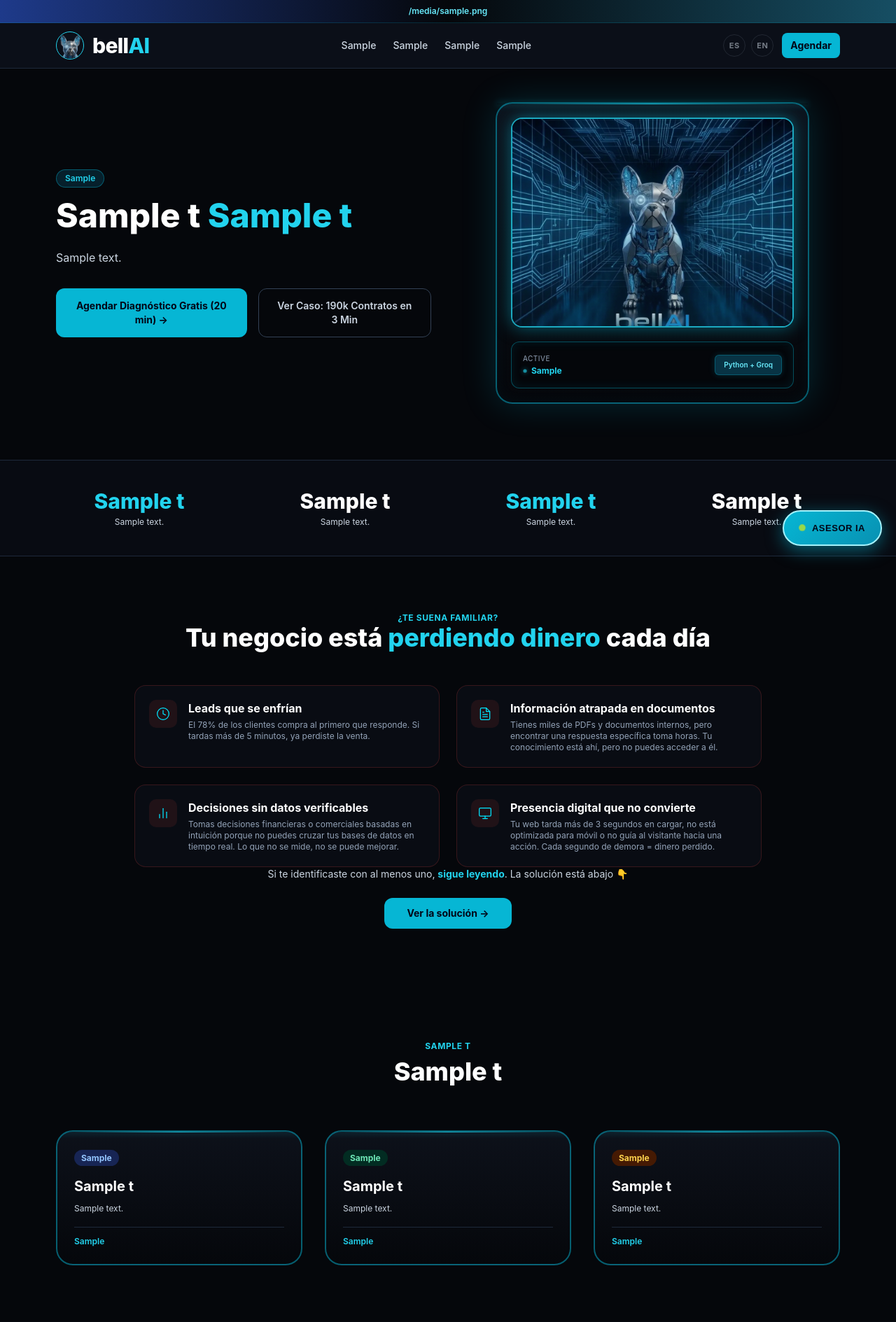
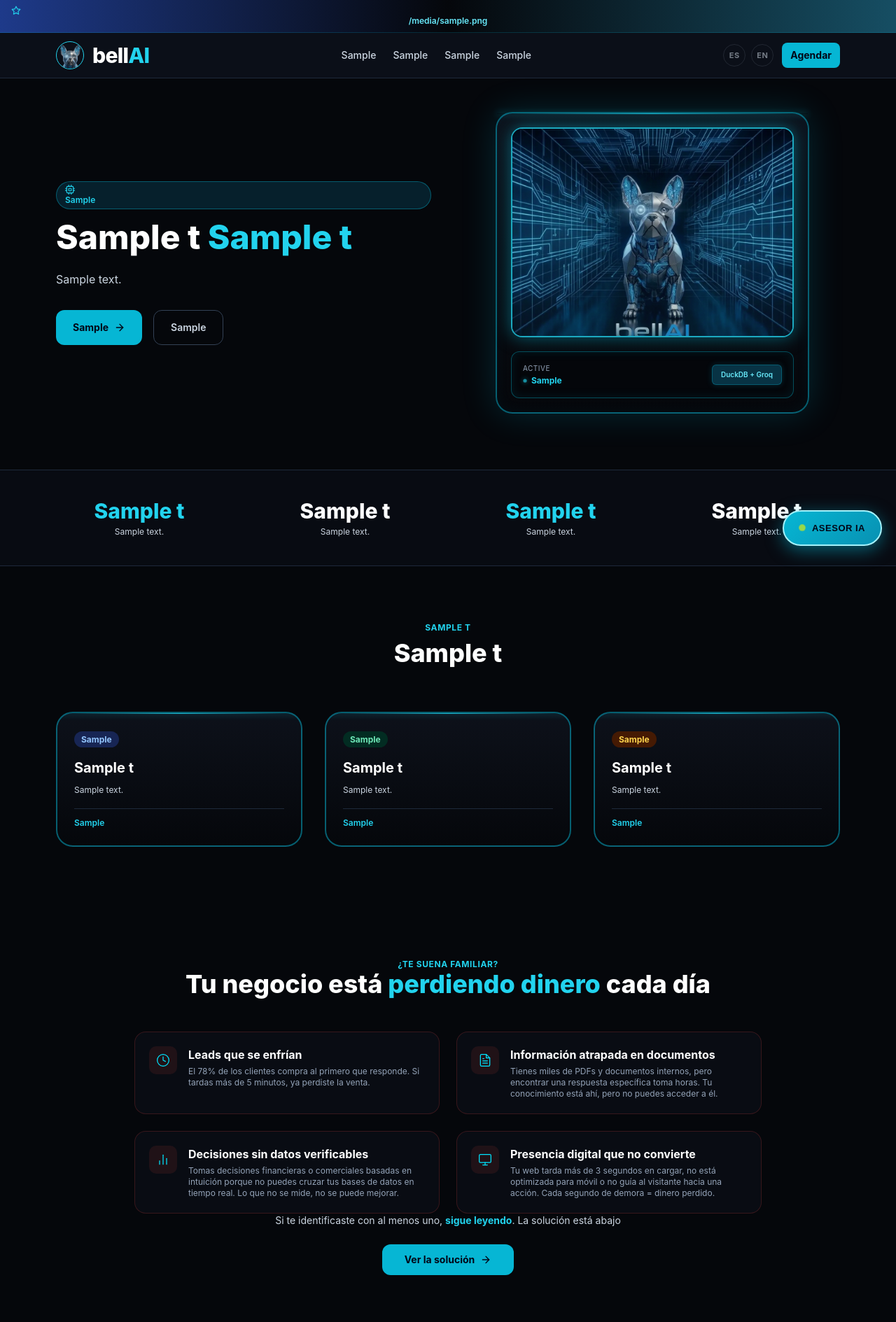
Before and after one commit to Danxaug/BellAI, a Python web app: template app/templates/index.html in a window 1280 px wide. Shown: the top 1889 px of the page at 70% size. Run offline with Jinja, Linux system fonts and the light colour scheme; the template is opened without the code that fills it: most values are stand-ins (such as "Sample title", 1, 10 or a date in 2020).

Commit message:
feat: fase 1 completa + limpieza de emojis y flechas

```diff
--- a/app/templates/index.html
+++ b/app/templates/index.html
@@ -95,9 +95,14 @@
 </head>
 <body class="bg-[#05070B] text-slate-100 font-sans overflow-x-hidden">
 
-    <!-- Announcement -->
+    <!-- Announcement (SIN EMOJI) -->
     <div class="bg-gradient-to-r from-blue-900 via-[#05070B] to-cyan-900 text-center py-2 px-4 text-xs font-semibold text-cyan-300 border-b border-cyan-500/20">
-        {{ t.banner_text }}
+        <span class="inline-flex items-center gap-2">
+            <svg xmlns="http://www.w3.org/2000/svg" width="14" height="14" viewBox="0 0 24 24" fill="none" stroke="#22d3ee" stroke-width="2" stroke-linecap="round" stroke-linejoin="round">
+                <path d="M12 2L15.09 8.26L22 9.27L17 14.14L18.18 21.02L12 17.77L5.82 21.02L7 14.14L2 9.27L8.91 8.26L12 2Z"></path>
+            </svg>
+            {{ t.banner_text }}
+        </span>
     </div>
 
     <!-- Nav -->
@@ -133,7 +138,7 @@
                    target="_blank" rel="noopener noreferrer"
                    class="btn-shimmer bg-cyan-500 hover:bg-cyan-400 text-slate-950 font-bold text-xs px-3 py-2 md:px-5 md:py-2.5 md:text-sm rounded-lg transition-all duration-300 hover:scale-105 hover:shadow-[0_0_20px_rgba(6,182,212,0.4)] focus-visible:ring-2 focus-visible:ring-cyan-300 whitespace-nowrap">
                     <span class="md:hidden">Agendar</span>
-                    <span class="hidden md:inline">Agendar Ahora</span>
+                    <span class="hidden md:inline">{{ t.nav_cta }}</span>
                 </a>
             </div>
         </div>
@@ -142,7 +147,20 @@
     <!-- Hero -->
     <section class="relative pt-12 pb-20 px-4 max-w-6xl mx-auto grid md:grid-cols-2 gap-12 items-center">
         <div data-aos="fade-right">
-            <div class="inline-block px-3 py-1 bg-cyan-950/60 border border-cyan-500/40 rounded-full text-cyan-400 text-xs font-semibold mb-4">
+            <!-- BADGE SIN EMOJI -->
+            <div class="inline-flex items-center gap-2 px-3 py-1 bg-cyan-950/60 border border-cyan-500/40 rounded-full text-cyan-400 text-xs font-semibold mb-4">
+                <svg xmlns="http://www.w3.org/2000/svg" width="14" height="14" viewBox="0 0 24 24" fill="none" stroke="#22d3ee" stroke-width="2" stroke-linecap="round" stroke-linejoin="round">
+                    <rect x="4" y="4" width="16" height="16" rx="2" ry="2"></rect>
+                    <rect x="9" y="9" width="6" height="6"></rect>
+                    <line x1="9" y1="1" x2="9" y2="4"></line>
+                    <line x1="15" y1="1" x2="15" y2="4"></line>
+                    <line x1="9" y1="20" x2="9" y2="23"></line>
+                    <line x1="15" y1="20" x2="15" y2="23"></line>
+                    <line x1="20" y1="9" x2="23" y2="9"></line>
+                    <line x1="20" y1="14" x2="23" y2="14"></line>
+                    <line x1="1" y1="9" x2="4" y2="9"></line>
+                    <line x1="1" y1="14" x2="4" y2="14"></line>
+                </svg>
                 {{ t.hero_badge }}
             </div>
             <h1 class="text-3xl md:text-5xl font-extrabold leading-tight text-white mb-6">
@@ -152,11 +170,17 @@
                 {{ t.hero_desc }}
             </p>
             <div class="flex flex-col sm:flex-row gap-4">
-                <a href="#contacto" class="btn-shimmer bg-cyan-500 text-slate-950 font-bold px-6 py-3.5 rounded-xl text-center text-sm hover:bg-cyan-400 focus-visible:ring-2 focus-visible:ring-cyan-300 transition-colors duration-300">
-                    Agendar Diagnóstico Gratis (20 min) →
+                <!-- BOTÓN PRIMARIO CON FLECHA SVG -->
+                <a href="#contacto" class="btn-shimmer inline-flex items-center gap-2 bg-cyan-500 text-slate-950 font-bold px-6 py-3.5 rounded-xl text-center text-sm hover:bg-cyan-400 focus-visible:ring-2 focus-visible:ring-cyan-300 transition-colors duration-300">
+                    {{ t.hero_cta_1 }}
+                    <svg xmlns="http://www.w3.org/2000/svg" width="16" height="16" viewBox="0 0 24 24" fill="none" stroke="currentColor" stroke-width="2" stroke-linecap="round" stroke-linejoin="round">
+                        <line x1="5" y1="12" x2="19" y2="12"></line>
+                        <polyline points="12 5 19 12 12 19"></polyline>
+                    </svg>
                 </a>
+                <!-- BOTÓN SECUNDARIO -->
                 <a href="#casos" class="border border-slate-700 hover:border-cyan-500 text-slate-300 font-semibold px-6 py-3.5 rounded-xl text-center text-sm transition focus-visible:ring-2 focus-visible:ring-cyan-300">
-                    Ver Caso: 190k Contratos en 3 Min
+                    {{ t.hero_cta_2 }}
                 </a>
             </div>
         </div>
@@ -175,7 +199,7 @@
                             {{ t.active_agent }}
                         </p>
                     </div>
-                    <span class="text-[10px] font-semibold bg-cyan-950 text-cyan-300 px-3 py-1.5 rounded-md border border-cyan-500/30 shadow-[0_0_10px_rgba(6,182,212,0.2)]">Python + Groq</span>
+                    <span class="text-[10px] font-semibold bg-cyan-950 text-cyan-300 px-3 py-1.5 rounded-md border border-cyan-500/30 shadow-[0_0_10px_rgba(6,182,212,0.2)]">DuckDB + Groq</span>
                 </div>
             </div>
         </div>
@@ -190,88 +214,6 @@
             <div><p class="text-2xl md:text-3xl font-extrabold text-white">{{ t.stat_4_title }}</p><p class="text-xs text-slate-300 mt-1">{{ t.stat_4_desc }}</p></div>
         </div>
     </section>
-
-    <!-- SECCIÓN: EL DOLOR -->
-<section class="py-20 px-4 bg-[#05070B]">
-    <div class="max-w-4xl mx-auto">
-        <div class="text-center mb-12" data-aos="fade-up">
-            <h2 class="text-xs font-bold text-cyan-400 tracking-wider uppercase mb-3">¿Te suena familiar?</h2>
-            <h3 class="text-2xl md:text-4xl font-extrabold text-white">
-                Tu negocio está <span class="text-cyan-400">perdiendo dinero</span> cada día
-            </h3>
-        </div>
-
-        <div class="grid md:grid-cols-2 gap-6">
-            <!-- Dolor 1: Leads que se enfrían (Bellai Flow) -->
-            <div class="pain-item" data-aos="fade-right" data-aos-delay="100">
-                <div class="pain-icon">
-                    <svg xmlns="http://www.w3.org/2000/svg" width="20" height="20" viewBox="0 0 24 24" fill="none" stroke="#00e5ff" stroke-width="1.5" stroke-linecap="round" stroke-linejoin="round">
-                        <circle cx="12" cy="12" r="10"></circle>
-                        <polyline points="12 6 12 12 16 14"></polyline>
-                    </svg>
-                </div>
-                <div>
-                    <h4 class="text-base font-bold text-white mb-1">Leads que se enfrían</h4>
-                    <p class="text-xs text-slate-400">El 78% de los clientes compra al primero que responde. Si tardas más de 5 minutos, ya perdiste la venta.</p>
-                </div>
-            </div>
-
-            <!-- Dolor 2: Información atrapada (Bellai Core - RAG) -->
-            <div class="pain-item" data-aos="fade-left" data-aos-delay="200">
-                <div class="pain-icon">
-                    <svg xmlns="http://www.w3.org/2000/svg" width="20" height="20" viewBox="0 0 24 24" fill="none" stroke="#00e5ff" stroke-width="1.5" stroke-linecap="round" stroke-linejoin="round">
-                        <path d="M14 2H6a2 2 0 0 0-2 2v16a2 2 0 0 0 2 2h12a2 2 0 0 0 2-2V8z"></path>
-                        <polyline points="14 2 14 8 20 8"></polyline>
-                        <line x1="16" y1="13" x2="8" y2="13"></line>
-                        <line x1="16" y1="17" x2="8" y2="17"></line>
-                        <polyline points="10 9 9 9 8 9"></polyline>
-                    </svg>
-                </div>
-                <div>
-                    <h4 class="text-base font-bold text-white mb-1">Información atrapada en documentos</h4>
-                    <p class="text-xs text-slate-400">Tienes miles de PDFs y documentos internos, pero encontrar una respuesta específica toma horas. Tu conocimiento está ahí, pero no puedes acceder a él.</p>
-                </div>
-            </div>
-
-            <!-- Dolor 3: Decisiones sin datos (Bellai Guard - Analítica) -->
-            <div class="pain-item" data-aos="fade-right" data-aos-delay="300">
-                <div class="pain-icon">
-                    <svg xmlns="http://www.w3.org/2000/svg" width="20" height="20" viewBox="0 0 24 24" fill="none" stroke="#00e5ff" stroke-width="1.5" stroke-linecap="round" stroke-linejoin="round">
-                        <line x1="18" y1="20" x2="18" y2="10"></line>
-                        <line x1="12" y1="20" x2="12" y2="4"></line>
-                        <line x1="6" y1="20" x2="6" y2="14"></line>
-                    </svg>
-                </div>
-                <div>
-                    <h4 class="text-base font-bold text-white mb-1">Decisiones sin datos verificables</h4>
-                    <p class="text-xs text-slate-400">Tomas decisiones financieras o comerciales basadas en intuición porque no puedes cruzar tus bases de datos en tiempo real. Lo que no se mide, no se puede mejorar.</p>
-                </div>
-            </div>
-
-            <!-- Dolor 4: Web que no convierte (Bellai Web) -->
-            <div class="pain-item" data-aos="fade-left" data-aos-delay="400">
-                <div class="pain-icon">
-                    <svg xmlns="http://www.w3.org/2000/svg" width="20" height="20" viewBox="0 0 24 24" fill="none" stroke="#00e5ff" stroke-width="1.5" stroke-linecap="round" stroke-linejoin="round">
-                        <rect x="2" y="3" width="20" height="14" rx="2" ry="2"></rect>
-                        <line x1="8" y1="21" x2="16" y2="21"></line>
-                        <line x1="12" y1="17" x2="12" y2="21"></line>
-                    </svg>
-                </div>
-                <div>
-                    <h4 class="text-base font-bold text-white mb-1">Presencia digital que no convierte</h4>
-                    <p class="text-xs text-slate-400">Tu web tarda más de 3 segundos en cargar, no está optimizada para móvil o no guía al visitante hacia una acción. Cada segundo de demora = dinero perdido.</p>
-                </div>
-            </div>
-        </div>
-
-        <div class="text-center mt-12" data-aos="fade-up">
-            <p class="text-sm text-slate-300 mb-6">Si te identificaste con al menos uno, <span class="text-cyan-400 font-bold">sigue leyendo</span>. La solución está abajo 👇</p>
-            <a href="#servicios" class="btn-shimmer inline-block bg-cyan-500 text-slate-950 font-bold px-8 py-3 rounded-xl text-sm hover:bg-cyan-400 transition-all duration-300 hover:scale-105">
-                Ver la solución →
-            </a>
-        </div>
-    </div>
-</section>
 
     <!-- Casos -->
     <section id="casos" class="py-20 px-4 max-w-6xl mx-auto">
@@ -319,6 +261,92 @@
         </div>
     </section>
 
+    <!-- SECCIÓN: EL DOLOR (CON SVGs, SIN EMOJIS) -->
+    <section class="py-20 px-4 bg-[#05070B]">
+        <div class="max-w-4xl mx-auto">
+            <div class="text-center mb-12" data-aos="fade-up">
+                <h2 class="text-xs font-bold text-cyan-400 tracking-wider uppercase mb-3">¿Te suena familiar?</h2>
+                <h3 class="text-2xl md:text-4xl font-extrabold text-white">
+                    Tu negocio está <span class="text-cyan-400">perdiendo dinero</span> cada día
+                </h3>
+            </div>
+
+            <div class="grid md:grid-cols-2 gap-6">
+                <!-- Dolor 1: Leads que se enfrían -->
+                <div class="pain-item" data-aos="fade-right" data-aos-delay="100">
+                    <div class="pain-icon">
+                        <svg xmlns="http://www.w3.org/2000/svg" width="20" height="20" viewBox="0 0 24 24" fill="none" stroke="#00e5ff" stroke-width="1.5" stroke-linecap="round" stroke-linejoin="round">
+                            <circle cx="12" cy="12" r="10"></circle>
+                            <polyline points="12 6 12 12 16 14"></polyline>
+                        </svg>
+                    </div>
+                    <div>
+                        <h4 class="text-base font-bold text-white mb-1">Leads que se enfrían</h4>
+                        <p class="text-xs text-slate-400">El 78% de los clientes compra al primero que responde. Si tardas más de 5 minutos, ya perdiste la venta.</p>
+                    </div>
+                </div>
+
+                <!-- Dolor 2: Información atrapada -->
+                <div class="pain-item" data-aos="fade-left" data-aos-delay="200">
+                    <div class="pain-icon">
+                        <svg xmlns="http://www.w3.org/2000/svg" width="20" height="20" viewBox="0 0 24 24" fill="none" stroke="#00e5ff" stroke-width="1.5" stroke-linecap="round" stroke-linejoin="round">
+                            <path d="M14 2H6a2 2 0 0 0-2 2v16a2 2 0 0 0 2 2h12a2 2 0 0 0 2-2V8z"></path>
+                            <polyline points="14 2 14 8 20 8"></polyline>
+                            <line x1="16" y1="13" x2="8" y2="13"></line>
+                            <line x1="16" y1="17" x2="8" y2="17"></line>
+                            <polyline points="10 9 9 9 8 9"></polyline>
+                        </svg>
+                    </div>
+                    <div>
+                        <h4 class="text-base font-bold text-white mb-1">Información atrapada en documentos</h4>
+                        <p class="text-xs text-slate-400">Tienes miles de PDFs y documentos internos, pero encontrar una respuesta específica toma horas. Tu conocimiento está ahí, pero no puedes acceder a él.</p>
+                    </div>
+                </div>
+
+                <!-- Dolor 3: Decisiones sin datos -->
+                <div class="pain-item" data-aos="fade-right" data-aos-delay="300">
+                    <div class="pain-icon">
+                        <svg xmlns="http://www.w3.org/2000/svg" width="20" height="20" viewBox="0 0 24 24" fill="none" stroke="#00e5ff" stroke-width="1.5" stroke-linecap="round" stroke-linejoin="round">
+                            <line x1="18" y1="20" x2="18" y2="10"></line>
+                            <line x1="12" y1="20" x2="12" y2="4"></line>
+                            <line x1="6" y1="20" x2="6" y2="14"></line>
+                        </svg>
+                    </div>
+                    <div>
+                        <h4 class="text-base font-bold text-white mb-1">Decisiones sin datos verificables</h4>
+                        <p class="text-xs text-slate-400">Tomas decisiones financieras o comerciales basadas en intuición porque no puedes cruzar tus bases de datos en tiempo real. Lo que no se mide, no se puede mejorar.</p>
+                    </div>
+                </div>
+
+                <!-- Dolor 4: Web que no convierte -->
+                <div class="pain-item" data-aos="fade-left" data-aos-delay="400">
+                    <div class="pain-icon">
+                        <svg xmlns="http://www.w3.org/2000/svg" width="20" height="20" viewBox="0 0 24 24" fill="none" stroke="#00e5ff" stroke-width="1.5" stroke-linecap="round" stroke-linejoin="round">
+                            <rect x="2" y="3" width="20" height="14" rx="2" ry="2"></rect>
+                            <line x1="8" y1="21" x2="16" y2="21"></line>
+                            <line x1="12" y1="17" x2="12" y2="21"></line>
+                        </svg>
+                    </div>
+                    <div>
+                        <h4 class="text-base font-bold text-white mb-1">Presencia digital que no convierte</h4>
+                        <p class="text-xs text-slate-400">Tu web tarda más de 3 segundos en cargar, no está optimizada para móvil o no guía al visitante hacia una acción. Cada segundo de demora = dinero perdido.</p>
+                    </div>
+                </div>
+            </div>
+
+            <div class="text-center mt-12" data-aos="fade-up">
+                <p class="text-sm text-slate-300 mb-6">Si te identificaste con al menos uno, <span class="text-cyan-400 font-bold">sigue leyendo</span>. La solución está abajo</p>
+                <a href="#servicios" class="btn-shimmer inline-flex items-center gap-2 bg-cyan-500 text-slate-950 font-bold px-8 py-3 rounded-xl text-sm hover:bg-cyan-400 transition-all duration-300 hover:scale-105">
+                    Ver la solución
+                    <svg xmlns="http://www.w3.org/2000/svg" width="16" height="16" viewBox="0 0 24 24" fill="none" stroke="currentColor" stroke-width="2" stroke-linecap="round" stroke-linejoin="round">
+                        <line x1="5" y1="12" x2="19" y2="12"></line>
+                        <polyline points="12 5 19 12 12 19"></polyline>
+                    </svg>
+                </a>
+            </div>
+        </div>
+    </section>
+
     <!-- Servicios -->
     <section id="servicios" class="py-20 bg-[#0D111A]/30 px-4">
         <div class="max-w-6xl mx-auto">
@@ -328,7 +356,7 @@
             </div>
             <div class="grid md:grid-cols-3 gap-8">
 
-                <!-- Servicio 1: Bellai Web & Captación -->
+                <!-- Servicio 1 -->
                 <div class="service-card" data-aos="fade-up" data-aos-delay="100">
                     <div class="service-icon-wrapper">
                         <span class="service-number">01</span>
@@ -338,7 +366,7 @@
                             <line x1="12" y1="17" x2="12" y2="21"></line>
                         </svg>
                     </div>
-                    <h4 class="text-xl font-bold text-white mb-2">Bellai Web & Captación</h4>
+                    <h4 class="text-xl font-bold text-white mb-2">{{ t.service_1_title }}</h4>
                     <p class="text-xs text-cyan-400 font-bold mb-3">Fundación Digital de Alta Conversión</p>
                     <p class="text-xs text-slate-400 mb-4 italic">Ideal para: Empresas, clínicas, constructoras y firmas que necesitan proyectar autoridad inmediata.</p>
                     <ul class="text-xs text-slate-300 space-y-2">
@@ -351,7 +379,7 @@
                     </div>
                 </div>
 
-                <!-- Servicio 2: Bellai Flow -->
+                <!-- Servicio 2 -->
                 <div class="service-card" data-aos="fade-up" data-aos-delay="200">
                     <div class="service-icon-wrapper">
                         <span class="service-number">02</span>
@@ -360,7 +388,7 @@
                             <path d="M19.4 15a1.65 1.65 0 0 0 .33 1.82l.06.06a2 2 0 0 1 0 2.83 2 2 0 0 1-2.83 0l-.06-.06a1.65 1.65 0 0 0-1.82-.33 1.65 1.65 0 0 0-1 1.51V21a2 2 0 0 1-2 2 2 2 0 0 1-2-2v-.09A1.65 1.65 0 0 0 9 19.4a1.65 1.65 0 0 0-1.82.33l-.06.06a2 2 0 0 1-2.83 0 2 2 0 0 1 0-2.83l.06-.06a1.65 1.65 0 0 0 .33-1.82 1.65 1.65 0 0 0-1.51-1H3a2 2 0 0 1-2-2 2 2 0 0 1 2-2h.09A1.65 1.65 0 0 0 4.6 9a1.65 1.65 0 0 0-.33-1.82l-.06-.06a2 2 0 0 1 0-2.83 2 2 0 0 1 2.83 0l.06.06a1.65 1.65 0 0 0 1.82.33H9a1.65 1.65 0 0 0 1-1.51V3a2 2 0 0 1 2-2 2 2 0 0 1 2 2v.09a1.65 1.65 0 0 0 1 1.51 1.65 1.65 0 0 0 1.82-.33l.06-.06a2 2 0 0 1 2.83 0 2 2 0 0 1 0 2.83l-.06.06a1.65 1.65 0 0 0-.33 1.82V9a1.65 1.65 0 0 0 1.51 1H21a2 2 0 0 1 2 2 2 2 0 0 1-2 2h-.09a1.65 1.65 0 0 0-1.51 1z"></path>
                         </svg>
                     </div>
-                    <h4 class="text-xl font-bold text-white mb-2">Bellai Flow</h4>
+                    <h4 class="text-xl font-bold text-white mb-2">{{ t.service_2_title }}</h4>
                     <p class="text-xs text-blue-400 font-bold mb-3">Embudos Comerciales y Operación Autónoma 24/7</p>
                     <p class="text-xs text-slate-400 mb-4 italic">Ideal para: Negocios con alto flujo de mensajes que necesitan calificar leads sin saturar a su equipo.</p>
                     <ul class="text-xs text-slate-300 space-y-2">
@@ -373,7 +401,7 @@
                     </div>
                 </div>
 
-                <!-- Servicio 3: Bellai Core & Guard -->
+                <!-- Servicio 3 -->
                 <div class="service-card" data-aos="fade-up" data-aos-delay="300">
                     <div class="service-icon-wrapper">
                         <span class="service-number">03</span>
@@ -382,7 +410,7 @@
                             <path d="M14.5 2A2.5 2.5 0 0 0 12 4.5v15a2.5 2.5 0 0 0 4.96.44 2.5 2.5 0 0 0 2.96-3.08 3 3 0 0 0 .34-5.58 2.5 2.5 0 0 0-1.32-4.24 2.5 2.5 0 0 0-1.98-3A2.5 2.5 0 0 0 14.5 2Z"></path>
                         </svg>
                     </div>
-                    <h4 class="text-xl font-bold text-white mb-2">Bellai Core & Guard</h4>
+                    <h4 class="text-xl font-bold text-white mb-2">{{ t.service_3_title }}</h4>
                     <p class="text-xs text-purple-400 font-bold mb-3">Inteligencia Documental y Analítica de Precisión Quirúrgica</p>
                     <p class="text-xs text-slate-400 mb-4 italic">Ideal para: Firmas jurídicas, clínicas, aseguradoras y empresas con alto volumen de documentos críticos.</p>
                     <ul class="text-xs text-slate-300 space-y-2">
@@ -441,7 +469,7 @@
         </div>
     </section>
 
-    <!-- Calculadora ROI -->
+    <!-- Calculadora ROI (CON NOTA DE TRANSPARENCIA) -->
     <section id="calculadora" class="py-16 px-4 max-w-4xl mx-auto text-center" data-aos="fade-up">
         <div class="bg-gradient-to-b from-[#0D111A] to-[#05070B] border-2 border-cyan-500/50 p-8 rounded-3xl relative overflow-hidden shadow-[0_0_35px_rgba(6,182,212,0.15),inset_0_0_15px_rgba(6,182,212,0.03)]">
             <div class="absolute inset-x-0 top-0 h-px bg-gradient-to-r from-transparent via-cyan-400 to-transparent opacity-90 shadow-[0_0_10px_rgba(34,211,238,1)]"></div>
@@ -465,7 +493,7 @@
         </div>
     </section>
 
-    <!-- FAQ -->
+    <!-- FAQ (ACTUALIZADAS) -->
     <section id="faq" class="py-20 px-4 max-w-4xl mx-auto" data-aos="fade-up">
         <div class="text-center mb-12">
             <h2 class="text-xs font-bold text-cyan-400 tracking-wider uppercase mb-2">{{ t.faq_subtitle }}</h2>
@@ -491,7 +519,7 @@
         </div>
     </section>
 
-    <!-- Formulario -->
+    <!-- Formulario (CON "LO QUE RECIBIRÁ") -->
     <section id="contacto" class="py-20 px-4 max-w-2xl mx-auto" data-aos="fade-up">
         <div class="bg-gradient-to-b from-[#0D111A] to-[#05070B] border-2 border-cyan-500/50 p-8 md:p-10 rounded-3xl relative overflow-hidden shadow-[0_0_35px_rgba(6,182,212,0.15),inset_0_0_15px_rgba(6,182,212,0.03)]">
             <div class="absolute inset-x-0 top-0 h-px bg-gradient-to-r from-transparent via-cyan-400 to-transparent opacity-90 shadow-[0_0_10px_rgba(34,211,238,1)]"></div>
@@ -500,7 +528,7 @@
                 <p class="text-xs text-slate-300 mt-1">{{ t.form_desc }}</p>
             </div>
 
-            <!-- LO QUE RECIBIRÁ (NUEVO) -->
+            <!-- LO QUE RECIBIRÁ TRAS AGENDAR -->
             <div class="mb-8 p-6 bg-[#05070B]/50 border border-cyan-500/20 rounded-xl" data-aos="fade-up">
                 <h4 class="text-sm font-bold text-cyan-400 mb-4 flex items-center gap-2">
                     <svg xmlns="http://www.w3.org/2000/svg" width="18" height="18" viewBox="0 0 24 24" fill="none" stroke="#00e5ff" stroke-width="2" stroke-linecap="round" stroke-linejoin="round">
@@ -563,9 +591,14 @@
                         {{ t.form_consent | safe }}
                     </label>
                 </div>
+                <!-- BOTÓN SIN EMOJI -->
                 <button type="submit" id="submitBtn"
-                    class="btn-shimmer w-full bg-cyan-500 hover:bg-cyan-400 text-slate-950 font-bold p-3.5 rounded-xl text-sm transition focus-visible:ring-2 focus-visible:ring-cyan-300 disabled:opacity-60 disabled:cursor-not-allowed">
+                    class="btn-shimmer inline-flex items-center justify-center gap-2 w-full bg-cyan-500 hover:bg-cyan-400 text-slate-950 font-bold p-3.5 rounded-xl text-sm transition focus-visible:ring-2 focus-visible:ring-cyan-300 disabled:opacity-60 disabled:cursor-not-allowed">
                     {{ t.form_btn }}
+                    <svg xmlns="http://www.w3.org/2000/svg" width="16" height="16" viewBox="0 0 24 24" fill="none" stroke="currentColor" stroke-width="2" stroke-linecap="round" stroke-linejoin="round">
+                        <line x1="22" y1="2" x2="11" y2="13"></line>
+                        <polygon points="22 2 15 22 11 13 2 9 22 2"></polygon>
+                    </svg>
                 </button>
                 <p id="formStatus" role="status" aria-live="polite" class="text-xs text-center min-h-[1rem]"></p>
             </form>
```
